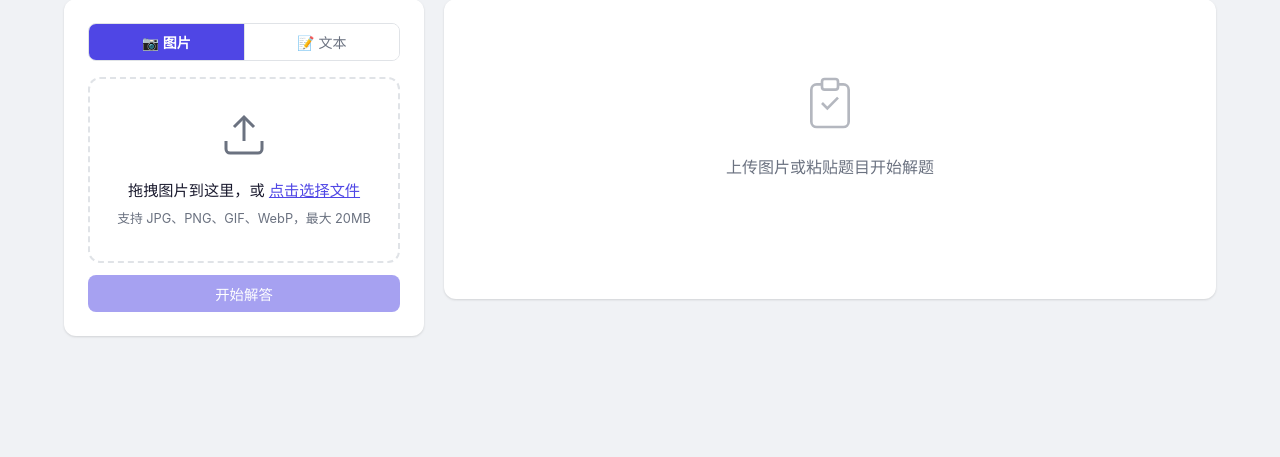
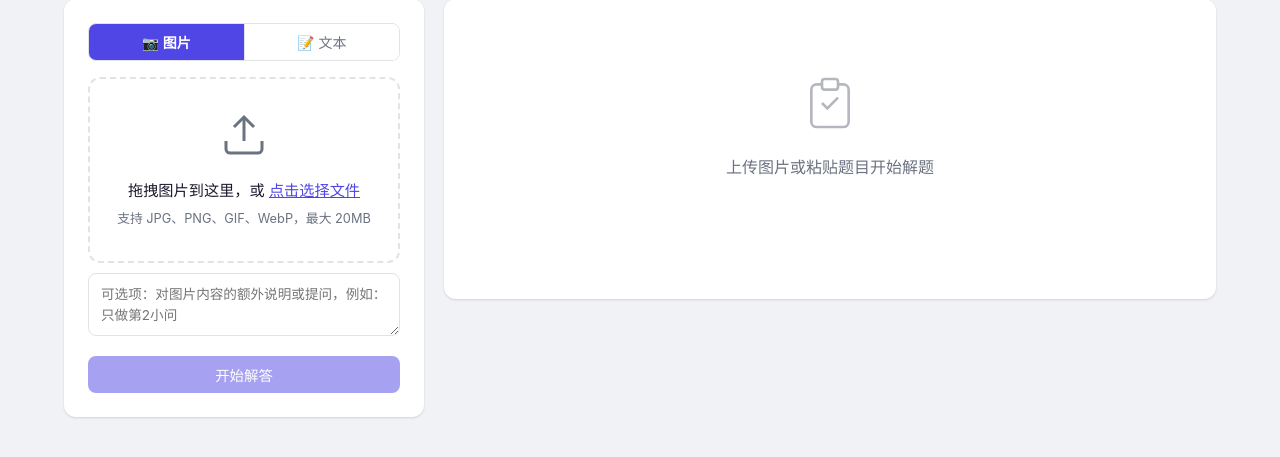
Before and after one commit to Mrblackso/math_solver, a Flask app: page / in a window 1280 px wide. Shown: the part 112-569 px from the top of the page. Run offline with Flask 3, Linux system fonts and the light colour scheme.

Commit message:
fix: 上传文本栏始终可见 + 追问支持纯图片/纯文字
- #solveQuestion 在图片模式下始终显示，移除初始 hidden
- 追问时允许只发图片（无文字）或只发文字（无图片）
- 图片无文字时自动使用默认提示词
- 发送按钮在图片已附加时始终可点击
- 修复页面加载时初始状态未设置的问题

```diff
--- a/math-solver/app.py
+++ b/math-solver/app.py
@@ -201,8 +201,8 @@ def api_chat():
 
     if not session_id:
         return jsonify({"error": "缺少会话 ID"}), 400
-    if not message:
-        return jsonify({"error": "请输入消息"}), 400
+    if not message and not image_path:
+        return jsonify({"error": "请输入消息或上传图片"}), 400
     if len(message) > 4000:
         return jsonify({"error": "消息过长"}), 400
 
--- a/math-solver/services/qwen_client.py
+++ b/math-solver/services/qwen_client.py
@@ -25,9 +25,10 @@ def _build_user_content(text: str, image_path: str = None):
     """构建用户消息 content：纯文本或 图片+文本 多模态数组"""
     if image_path:
         data_url = _image_to_data_url(image_path)
+        content_text = text.strip() if text else "请分析这张图片，并结合之前的题目和解答进行回答。"
         return [
             {"type": "image_url", "image_url": {"url": data_url}},
-            {"type": "text", "text": text},
+            {"type": "text", "text": content_text},
         ]
     return text
 
--- a/math-solver/static/js/app.js
+++ b/math-solver/static/js/app.js
@@ -386,7 +386,7 @@ function resetChat() {
 
 chatInput.addEventListener("input", () => {
   updateCharCount();
-  btnSend.disabled = !chatInput.value.trim() || STATE.isSending;
+  btnSend.disabled = (!chatInput.value.trim() && !STATE.chatImageFile) || STATE.isSending;
 });
 
 function updateCharCount() {
@@ -442,7 +442,7 @@ btnSend.addEventListener("click", handleSend);
 
 async function handleSend() {
   const message = chatInput.value.trim();
-  if (!message || STATE.isSending || !STATE.sessionId) return;
+  if ((!message && !STATE.chatImageFile) || STATE.isSending || !STATE.sessionId) return;
 
   STATE.isSending = true;
   STATE.pendingMessage = message;  // 保存以便打断后恢复
@@ -626,4 +626,7 @@ async function restoreSession() {
   }
 }
 
-document.addEventListener("DOMContentLoaded", restoreSession);
+document.addEventListener("DOMContentLoaded", () => {
+  switchMode("image");  // 确保初始状态正确显示
+  restoreSession();
+});
--- a/math-solver/templates/index.html
+++ b/math-solver/templates/index.html
@@ -71,7 +71,7 @@
 
         <!-- 图片模式下的附加提问 -->
         <textarea
-          class="solve-question hidden"
+          class="solve-question"
           id="solveQuestion"
           placeholder="可选项：对图片内容的额外说明或提问，例如：只做第2小问"
           rows="2"
```
